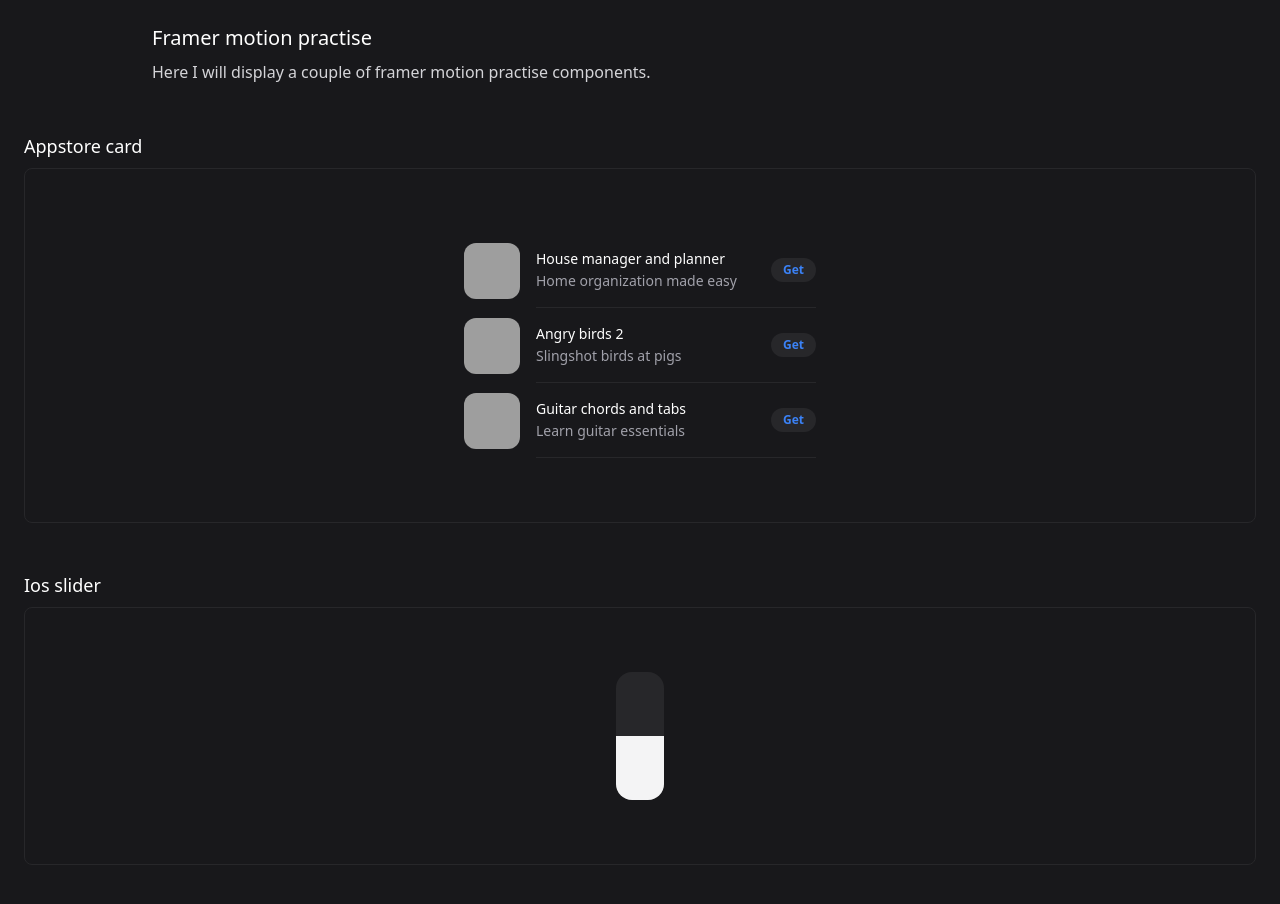
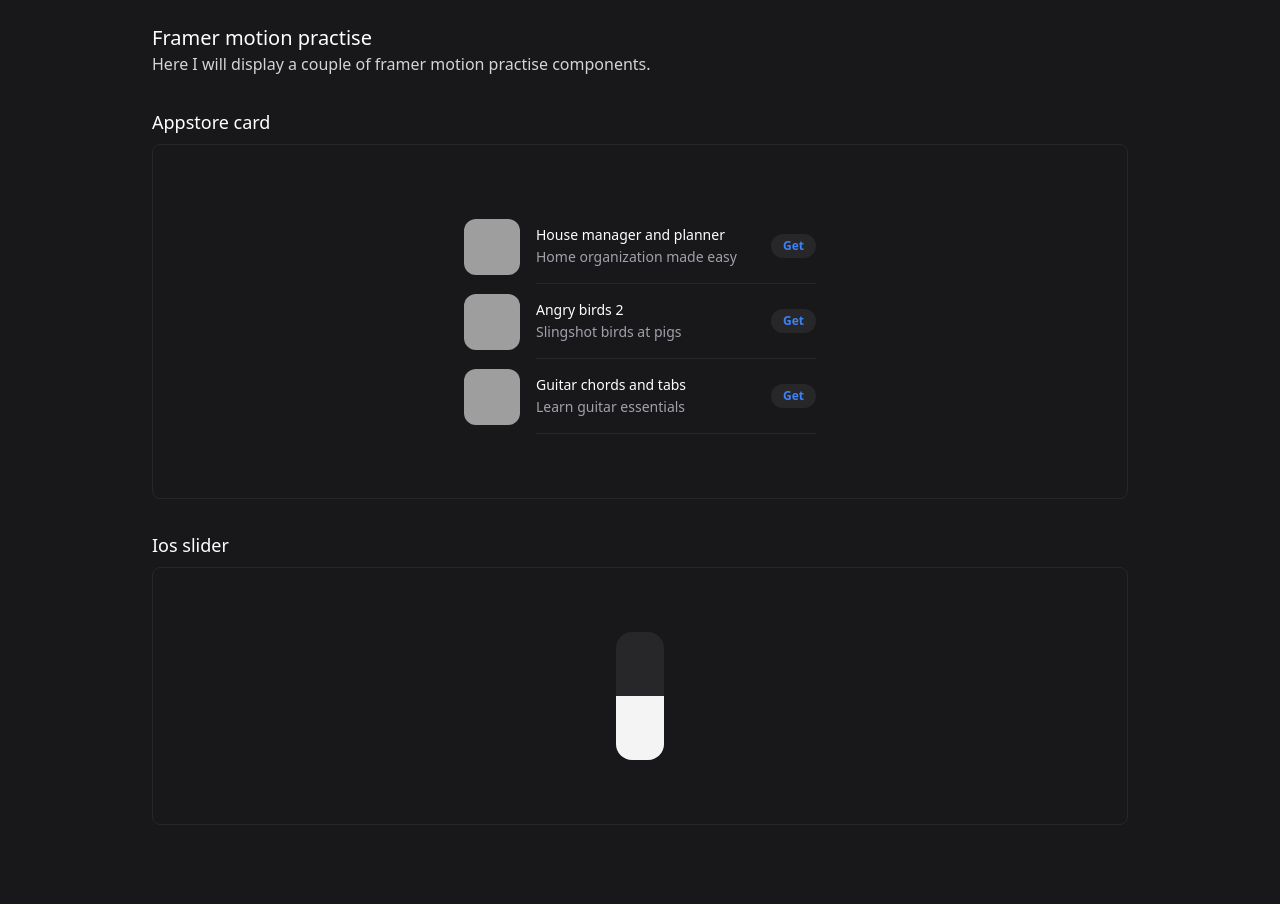
Before and after one commit to Jonathanmeij/framer-recipes, a React (Vite) app: page / in a window 1280 px wide. Built offline with nearby package versions, Linux system fonts and the light colour scheme; grey boxes are pictures that could not be loaded.

Commit message:
fix spacing agian

```diff
--- a/src/App.tsx
+++ b/src/App.tsx
@@ -8,12 +8,12 @@ function App() {
     return (
         <div className="w-screen min-h-screen">
             <Container className="space-y-2">
+                <div className="p-6 md:p-0">
                     <h1 className="text-xl font-semibolds">Framer motion practise</h1>
                     <p className="font-light text-zinc-300">
                         Here I will display a couple of framer motion practise components.
                     </p>
-            </Container>
-
+                </div>
                 <ComponentCard title="Appstore card">
                     <AppstoreCard />
                 </ComponentCard>
@@ -22,9 +22,12 @@ function App() {
                     <IosSlider />
                 </ComponentCard>
 
+                <div className="h-12"></div>
+
                 {/* <ComponentCard title="Mail client">
                     <MailClient />
                 </ComponentCard> */}
+            </Container>
         </div>
     );
 }
--- a/src/components/componentCard.tsx
+++ b/src/components/componentCard.tsx
@@ -6,7 +6,7 @@ export default function ComponentCard({
     title: string;
 }) {
     return (
-        <div className="pt-6 space-y-2 md:p-6">
+        <div className="pt-6 space-y-2 ">
             <label className="px-6 text-lg font-medium md:px-0">{title}</label>
             <div className="p-4 border md:rounded-lg bg-zinc-900 border-zinc-800">
                 {children}
--- a/src/components/container.tsx
+++ b/src/components/container.tsx
@@ -8,7 +8,7 @@ export default function Container({
     className?: string;
 }) {
     return (
-        <div className={cn("w-full max-w-screen-lg p-6 mx-auto", className)}>
+        <div className={cn("w-full max-w-screen-lg md:p-6 mx-auto", className)}>
             {children}
         </div>
     );
```
Lines whose indentation alone changed are shown as unchanged.
